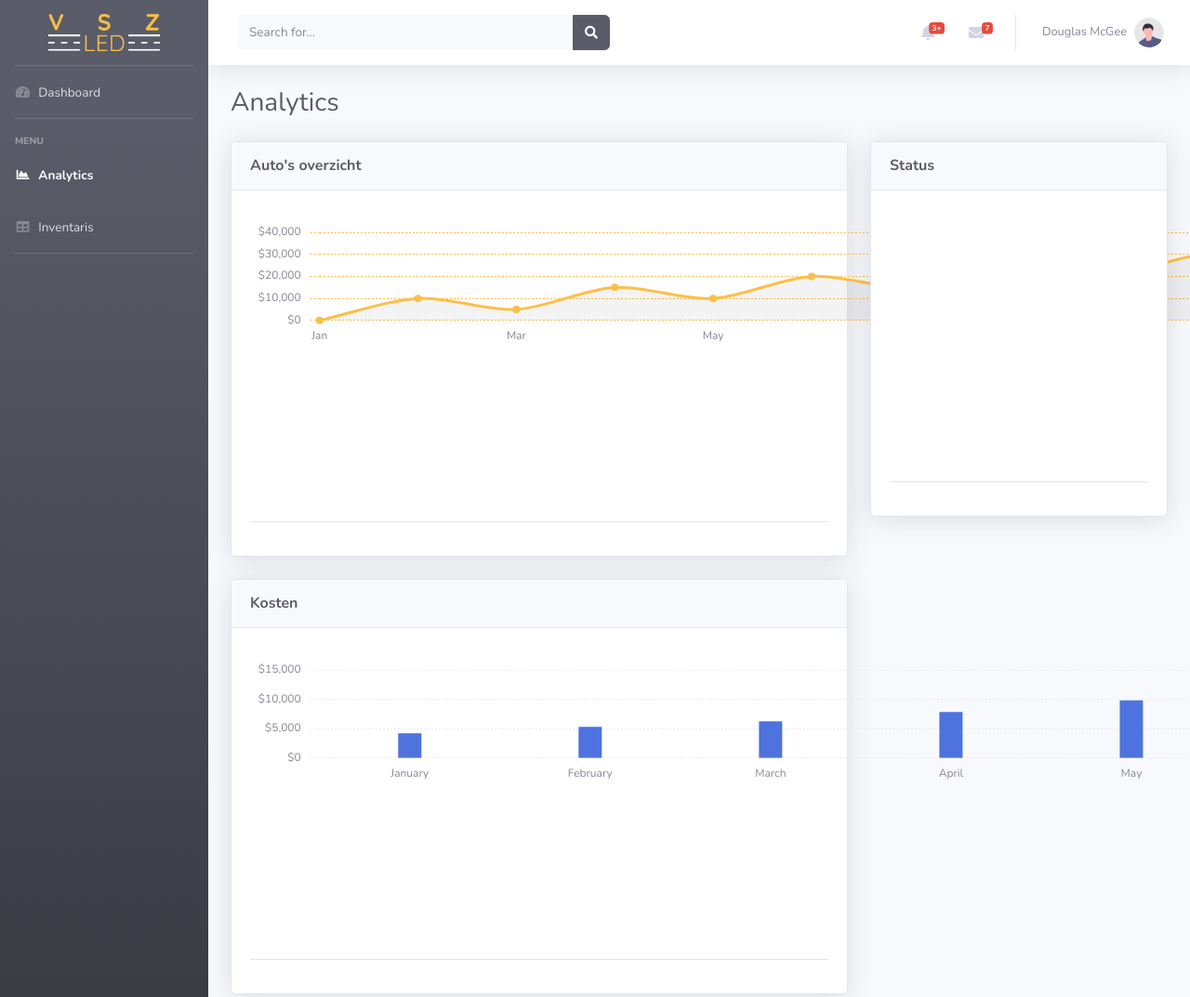
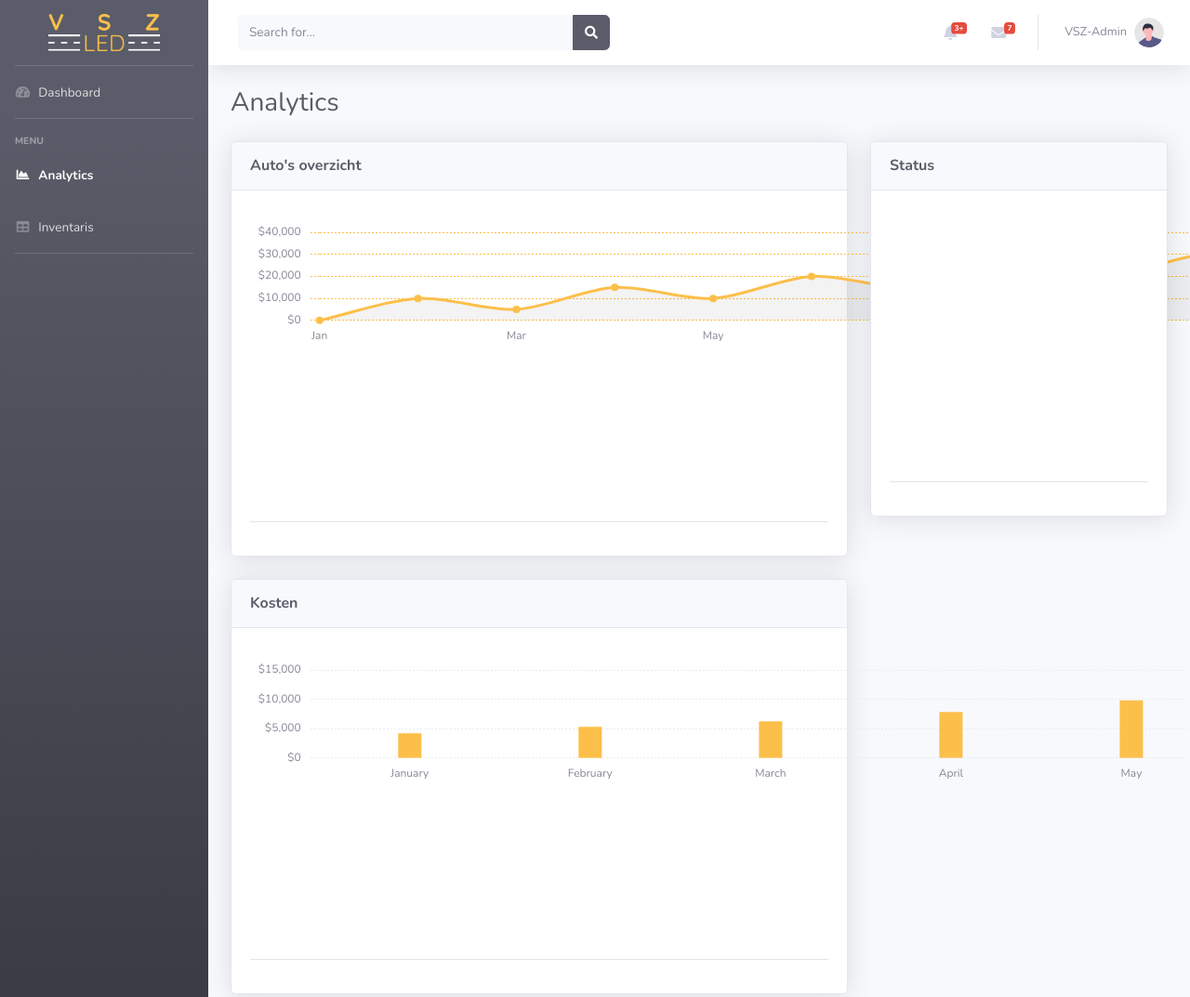
Before and after one commit to vsz-led/vsz-webpanel, a website with bundled scripts: page charts.html in a window 1280 px wide. Shown: the top 1073 px of the page at 93% size. Built offline with nearby package versions, Linux system fonts and the light colour scheme.

Commit message:
Kleur geel

```diff
--- a/charts.html
+++ b/charts.html
@@ -254,7 +254,7 @@
                         <li class="nav-item dropdown no-arrow">
                             <a class="nav-link dropdown-toggle" href="#" id="userDropdown" role="button"
                                 data-toggle="dropdown" aria-haspopup="true" aria-expanded="false">
-                                <span class="mr-2 d-none d-lg-inline text-gray-600 small">Douglas McGee</span>
+                                <span class="mr-2 d-none d-lg-inline text-gray-600 small">VSZ-Admin</span>
                                 <img class="img-profile rounded-circle"
                                     src="img/undraw_profile.svg">
                             </a>
--- a/js/demo/chart-area-demo.js
+++ b/js/demo/chart-area-demo.js
@@ -34,7 +34,7 @@ var myLineChart = new Chart(ctx, {
   data: {
     labels: ["Jan", "Feb", "Mar", "Apr", "May", "Jun", "Jul", "Aug", "Sep", "Oct", "Nov", "Dec"],
     datasets: [{
-      label: "Earnings",
+      label: " ",
       lineTension: 0.3,
       backgroundColor: "rgba(26, 29, 32, 0.05)",
       borderColor: "rgba(252, 191, 73, 1)",
--- a/js/demo/chart-bar-demo.js
+++ b/js/demo/chart-bar-demo.js
@@ -35,9 +35,9 @@ var myBarChart = new Chart(ctx, {
     labels: ["January", "February", "March", "April", "May", "June"],
     datasets: [{
       label: "Revenue",
-      backgroundColor: "#4e73df",
-      hoverBackgroundColor: "#2e59d9",
-      borderColor: "#4e73df",
+      backgroundColor: "#fcbf49",
+      hoverBackgroundColor: "#fcbf49",
+      borderColor: "#fcbf49",
       data: [4215, 5312, 6251, 7841, 9821, 14984],
     }],
   },
```
Also changed, not shown: tables.html (+2 -2 lines).
